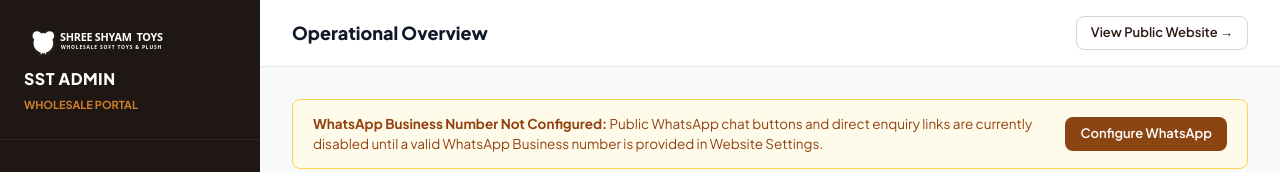
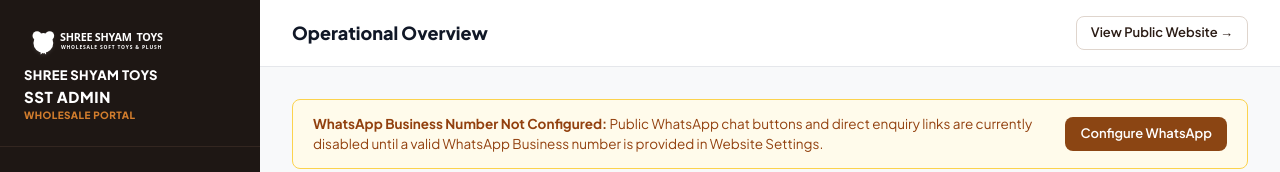
Before and after one commit to PrimeAyush7/ShreeShyamToys, a Python web app: template sst5_work/app/templates/admin/dashboard.html in a window 1280 px wide. Shown: the top 172 px of the page. Run offline with Jinja, Linux system fonts and the light colour scheme; the template is opened without the code that fills it, so the values that code supplies are empty.

Commit message:
Update admin sidebar branding and logo

```diff
--- a/sst5_work/app/templates/admin/base_admin.html
+++ b/sst5_work/app/templates/admin/base_admin.html
@@ -23,10 +23,11 @@
   <!-- Sidebar -->
   <aside class="admin-sidebar" id="adminSidebar">
     <div class="admin-brand">
-      <img src="/static/images/logo.svg" alt="Logo" style="height: 36px; filter: brightness(0) invert(1);">
-      <div>
-        <h2>SST ADMIN</h2>
-        <span style="font-size: 11px; color: #D27D2D; font-weight: 700;">WHOLESALE PORTAL</span>
+      <img src="/static/images/logo.svg" alt="Shree Shyam Toys" class="admin-brand-logo">
+      <div class="admin-brand-copy">
+        <div class="admin-brand-name">SHREE SHYAM TOYS</div>
+        <div class="admin-brand-admin">SST ADMIN</div>
+        <div class="admin-brand-portal">WHOLESALE PORTAL</div>
       </div>
     </div>
 
```
